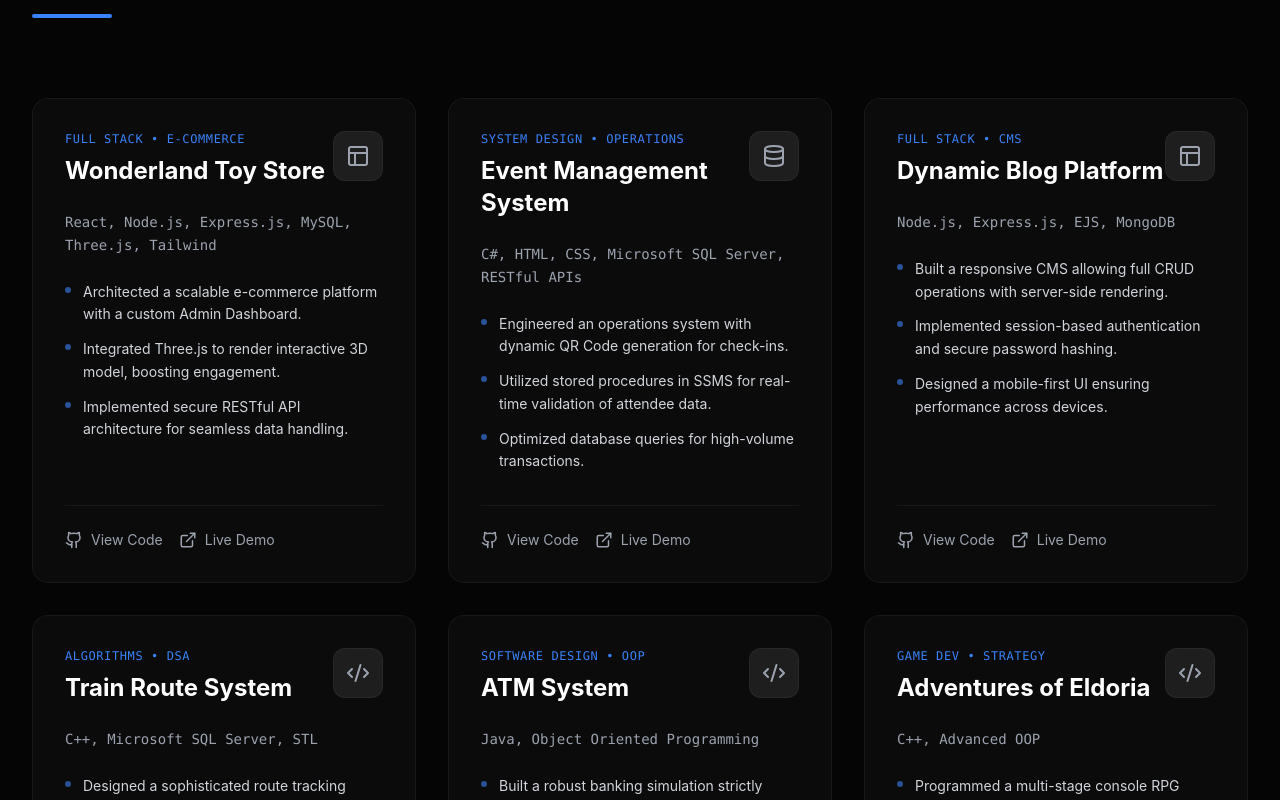
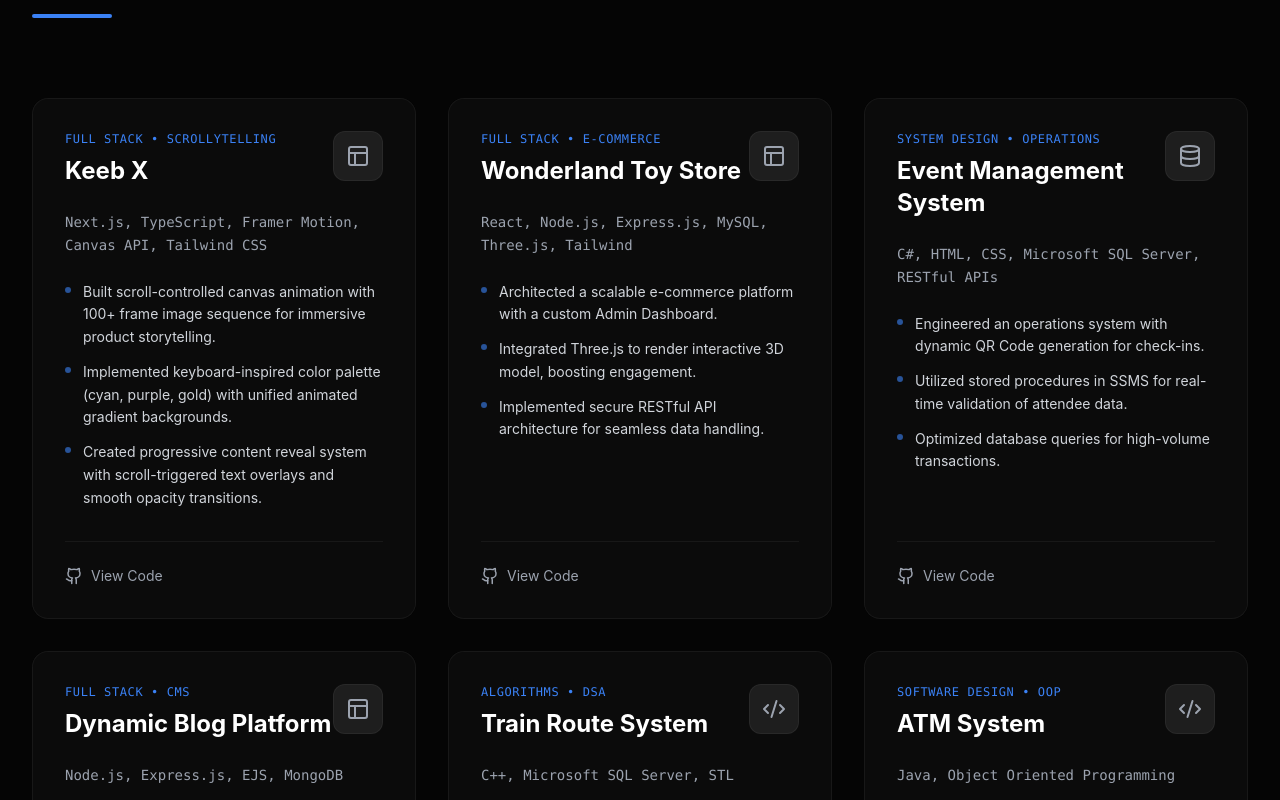
Before and after one commit to Shadowx69/Portfolio, a React (Vite) app: page / in a window 1280 px wide. Shown: the part 1620-2420 px from the top of the page. Built offline with nearby package versions, Linux system fonts and the light colour scheme.

Commit message:
Add Keeb X project and remove Live Demo buttons from all project cards

```diff
--- a/src/components/Projects.jsx
+++ b/src/components/Projects.jsx
@@ -44,15 +44,6 @@ const ProjectCard = ({ title, type, stack, description, points, icon: Icon, dela
                     <Github size={18} />
                     <span className="group-hover/btn:underline underline-offset-4 decoration-accent-blue">View Code</span>
                 </a>
-
-                {/* Only show Demo if relevant (web apps mostly) */}
-                {!type.includes("Console") && !type.includes("C++") && !type.includes("Utility") && (
-                    <button className="flex items-center gap-2 text-sm text-gray-400 hover:text-white transition-colors group/btn">
-                        <ExternalLink size={18} />
-                        <span className="group-hover/btn:underline underline-offset-4 decoration-accent-purple">Live Demo</span>
-                    </button>
-                )}
-
             </div>
         </div>
     </motion.div>
@@ -60,6 +51,19 @@ const ProjectCard = ({ title, type, stack, description, points, icon: Icon, dela
 
 const Projects = () => {
     const projects = [
+        {
+            title: "Keeb X",
+            type: "Full Stack • Scrollytelling",
+            stack: "Next.js, TypeScript, Framer Motion, Canvas API, Tailwind CSS",
+            icon: Layout,
+            github: "https://github.com/Shadowx69/KeebX-scrollytelling",
+            points: [
+                "Built scroll-controlled canvas animation with 100+ frame image sequence for immersive product storytelling.",
+                "Implemented keyboard-inspired color palette (cyan, purple, gold) with unified animated gradient backgrounds.",
+                "Created progressive content reveal system with scroll-triggered text overlays and smooth opacity transitions."
+            ],
+            delay: 0.1
+        },
         {
             title: "Wonderland Toy Store",
             type: "Full Stack • E-Commerce",
@@ -71,7 +75,7 @@ const Projects = () => {
                 "Integrated Three.js to render interactive 3D model, boosting engagement.",
                 "Implemented secure RESTful API architecture for seamless data handling."
             ],
-            delay: 0.1
+            delay: 0.2
         },
         {
             title: "Event Management System",
@@ -84,7 +88,7 @@ const Projects = () => {
                 "Utilized stored procedures in SSMS for real-time validation of attendee data.",
                 "Optimized database queries for high-volume transactions."
             ],
-            delay: 0.2
+            delay: 0.3
         },
         {
             title: "Dynamic Blog Platform",
@@ -97,7 +101,7 @@ const Projects = () => {
                 "Implemented session-based authentication and secure password hashing.",
                 "Designed a mobile-first UI ensuring performance across devices."
             ],
-            delay: 0.3
+            delay: 0.4
         },
         {
             title: "Train Route System",
@@ -110,7 +114,7 @@ const Projects = () => {
                 "Optimized traversal algorithms to calculate fares and distances efficiently.",
                 "Integrated persistent storage with SSMS for complex schedule management."
             ],
-            delay: 0.4
+            delay: 0.5
         },
         {
             title: "ATM System",
@@ -123,7 +127,7 @@ const Projects = () => {
                 "Implemented secure transaction logic, account management, and history tracking.",
                 "Demonstrated encapsulation and inheritance for secure data handling."
             ],
-            delay: 0.5
+            delay: 0.6
         },
         {
             title: "Adventures of Eldoria",
@@ -136,7 +140,7 @@ const Projects = () => {
                 "Applied advanced Polymorphism to manage diverse character classes and states.",
                 "Designed a complex state machine for game loop management."
             ],
-            delay: 0.6
+            delay: 0.7
         },
         {
             title: "Timetable Application",
@@ -145,7 +149,7 @@ const Projects = () => {
             icon: Code2,
             github: "https://github.com/Shadowx69/TimeTable-App",
             points: ["Tool for optimizing weekly student schedules and conflict detection."],
-            delay: 0.7
+            delay: 0.8
         }
     ];
 
```
